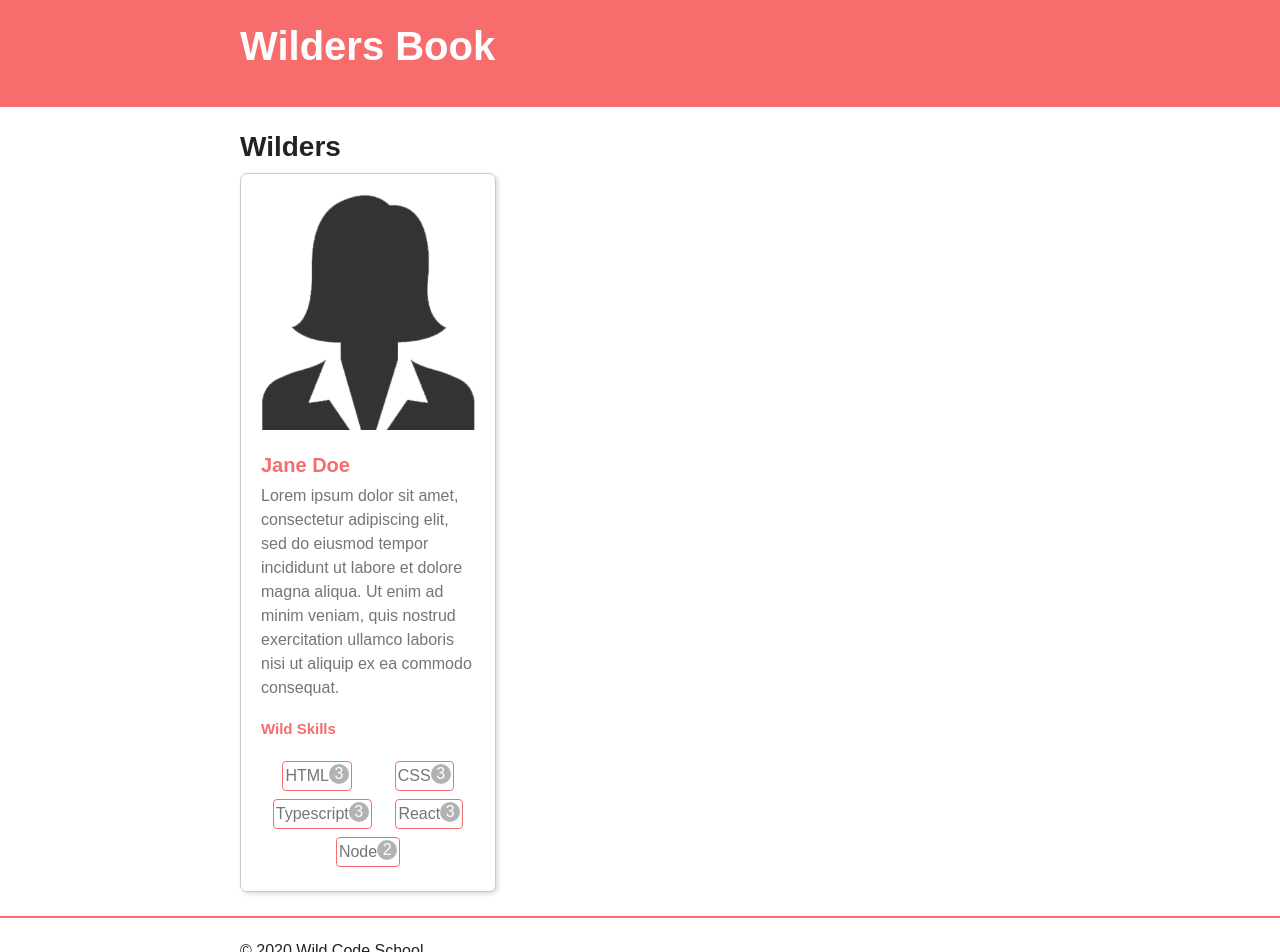
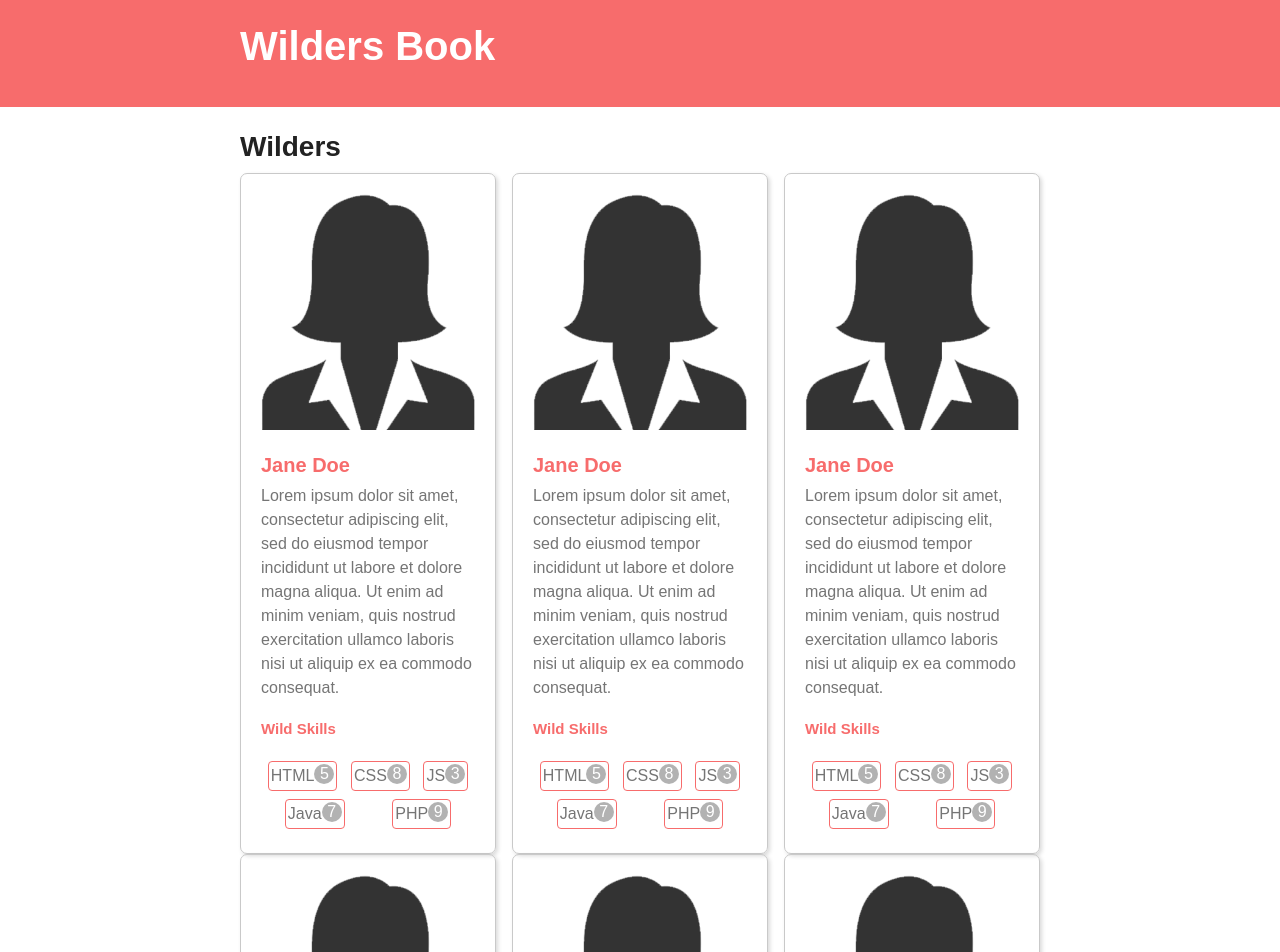
Before and after one commit to LaMalvenue/Wilders_app, a React (Create React App) app: page / in a window 1280 px wide. Shown: the top 952 px of the page. Built offline with nearby package versions, Linux system fonts and the light colour scheme.

Commit message:
Création des cards de Wilders

```diff
--- a/src/App.css
+++ b/src/App.css
@@ -56,38 +56,6 @@ footer {
   justify-content: space-between;
 }
 
-.card {
-  padding: 20px;
-  border: 1px solid #c9c9c9;
-  border-radius: 7px;
-  box-shadow: 2px 2px 4px rgba(0, 0, 0, 0.15);
-}
-
-.card > img:first-child {
-  border-radius: 7px 7px 0 0;
-  margin-bottom: 20px;
-  max-width: 100%;
-  height: auto;
-}
-
-.card h3, .card h4{
-  color: #F76C6C;
-  display: grid;
-  grid-template-columns: 1fr auto;
-  align-items: start;
-}
-
-.card h3 em {
-  padding: 0.25em;
-  background-color: #eddbff;
-  border-radius: 4px;
-}
-
-.card p, .card ul {
-  color: #757575;
-  line-height: 1.5;
-}
-
 .button {
   /* Reset text link default */
   text-decoration: none;
@@ -107,28 +75,3 @@ footer {
   justify-content: space-around;
   flex-wrap: wrap;
 }
-
-.card .skills li {
-  margin: 4px 0;
-  display: flex;
-  justify-content: space-around;
-  border: #F76C6C 1px solid;
-  border-radius: 4px;
-  padding: 2px;
-}
-
-.card .skills .votes {
-   /* Center the content */
-   align-items: center;
-   display: flex;
-   justify-content: center;
-
-   /* Colors */
-   background-color: rgba(0, 0, 0, .3);
-   color: #FFF;
-
-   /* Rounded border */
-   border-radius: 9999px;
-   height: 20px;
-   width: 20px;
-}
--- a/src/App.js
+++ b/src/App.js
@@ -1,6 +1,6 @@
 import React from "react";
 import "./App.css";
-import blank_profile from "./blank-profile-picture-female.png";
+import { Wilder } from "./components/wilder/wilder";
 
 function App() {
   return (
@@ -13,38 +13,12 @@ function App() {
       <main className="container">
         <h2>Wilders</h2>
         <section className="card-row">
-          <article className="card">
-            <img src={blank_profile} alt="Jane Doe Profile" />
-            <h3>Jane Doe</h3>
-            <p>
-              Lorem ipsum dolor sit amet, consectetur adipiscing elit, sed do
-              eiusmod tempor incididunt ut labore et dolore magna aliqua. Ut
-              enim ad minim veniam, quis nostrud exercitation ullamco laboris
-              nisi ut aliquip ex ea commodo consequat.
-            </p>
-            <h4>Wild Skills</h4>
-            <ul className="skills">
-              <li>
-                HTML
-                <span className="votes">3</span>
-              </li>
-              <li>
-                CSS
-                <span className="votes">3</span>
-              </li>
-              <li>
-                Typescript
-                <span className="votes">3</span>
-              </li>
-              <li>
-                React
-                <span className="votes">3</span>
-              </li>
-              <li>
-                Node <span className="votes">2</span>
-              </li>
-            </ul>
-          </article>
+          <Wilder/>
+          <Wilder/>
+          <Wilder/>
+          <Wilder/>
+          <Wilder/>
+          <Wilder/>
         </section>
       </main>
       <footer>
--- /dev/null
+++ b/src/components/skill/skill.css
@@ -0,0 +1,24 @@
+li {
+    margin: 4px 0;
+    display: flex;
+    justify-content: space-around;
+    border: #F76C6C 1px solid;
+    border-radius: 4px;
+    padding: 2px;
+}
+
+.votes {
+     /* Center the content */
+    align-items: center;
+    display: flex;
+    justify-content: center;
+
+     /* Colors */
+    background-color: rgba(0, 0, 0, .3);
+    color: #FFF;
+
+     /* Rounded border */
+    border-radius: 9999px;
+    height: 20px;
+    width: 20px;
+}
--- /dev/null
+++ b/src/components/skill/skill.js
@@ -0,0 +1,16 @@
+import "./skill.css";
+import PropTypes from "prop-types";
+
+export const Skill = props => {
+    return (
+        <li>
+            {props.name}
+            <span className="votes">{props.votes}</span>
+        </li>
+    );
+};
+
+Skill.propTypes = {
+    name: PropTypes.string.isRequired,
+    votes: PropTypes.number.isRequired
+};
--- /dev/null
+++ b/src/components/wilder/wilder.css
@@ -0,0 +1,40 @@
+.card {
+    padding: 20px;
+    border: 1px solid #c9c9c9;
+    border-radius: 7px;
+    box-shadow: 2px 2px 4px rgba(0, 0, 0, 0.15);
+}
+
+.card > img:first-child {
+    border-radius: 7px 7px 0 0;
+    margin-bottom: 20px;
+    max-width: 100%;
+    height: auto;
+}
+
+.card h3, .card h4{
+    color: #F76C6C;
+    display: grid;
+    grid-template-columns: 1fr auto;
+    align-items: start;
+}
+
+.card h3 em {
+    padding: 0.25em;
+    background-color: #eddbff;
+    border-radius: 4px;
+}
+
+.card p, .card ul {
+    color: #757575;
+    line-height: 1.5;
+}
+
+.card .skills {
+    margin: 0;
+    padding: 0;
+    list-style: none;
+    display: flex;
+    justify-content: space-around;
+    flex-wrap: wrap;
+}
--- /dev/null
+++ b/src/components/wilder/wilder.js
@@ -0,0 +1,34 @@
+
+import blank_profile from "../../blank-profile-picture-female.png";
+import "./wilder.css";
+import { Skill } from "../skill/skill";
+
+export const Wilder = () => {
+    const skills = [
+        { name: "HTML", votes: 5},
+        { name: "CSS", votes: 8},
+        { name: "JS", votes: 3},
+        { name: "Java", votes: 7},
+        { name: "PHP", votes: 9}
+    ]
+
+
+    return (
+        <article className="card">
+            <img src={blank_profile} alt="Jane Doe Profile" />
+            <h3>Jane Doe</h3>
+            <p>
+                Lorem ipsum dolor sit amet, consectetur adipiscing elit, sed do
+                eiusmod tempor incididunt ut labore et dolore magna aliqua. Ut
+                enim ad minim veniam, quis nostrud exercitation ullamco laboris
+                nisi ut aliquip ex ea commodo consequat.
+            </p>
+            <h4>Wild Skills</h4>
+            <ul className="skills">
+                {
+                    skills.map(({name, votes}, index) => <Skill name={name} votes={votes} key={index}/>)
+                }
+            </ul>
+        </article>
+    );
+};
```
